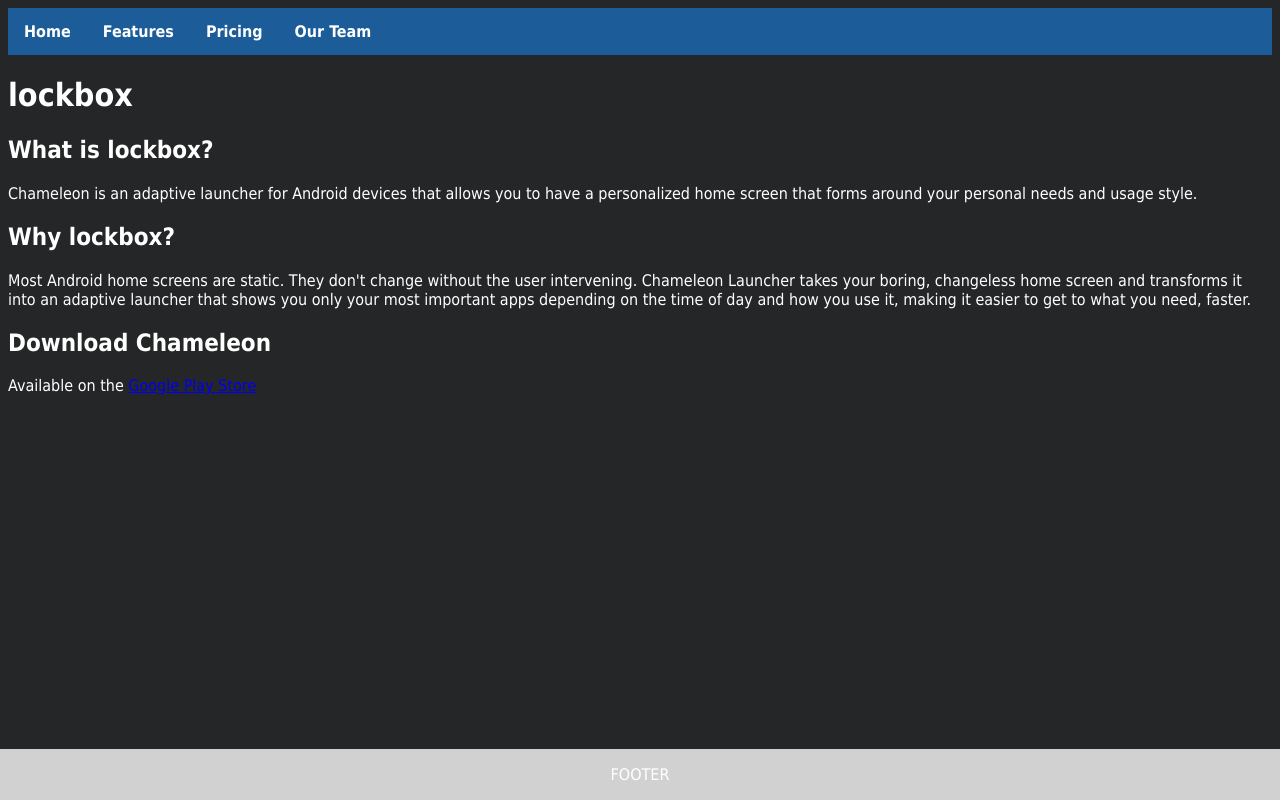
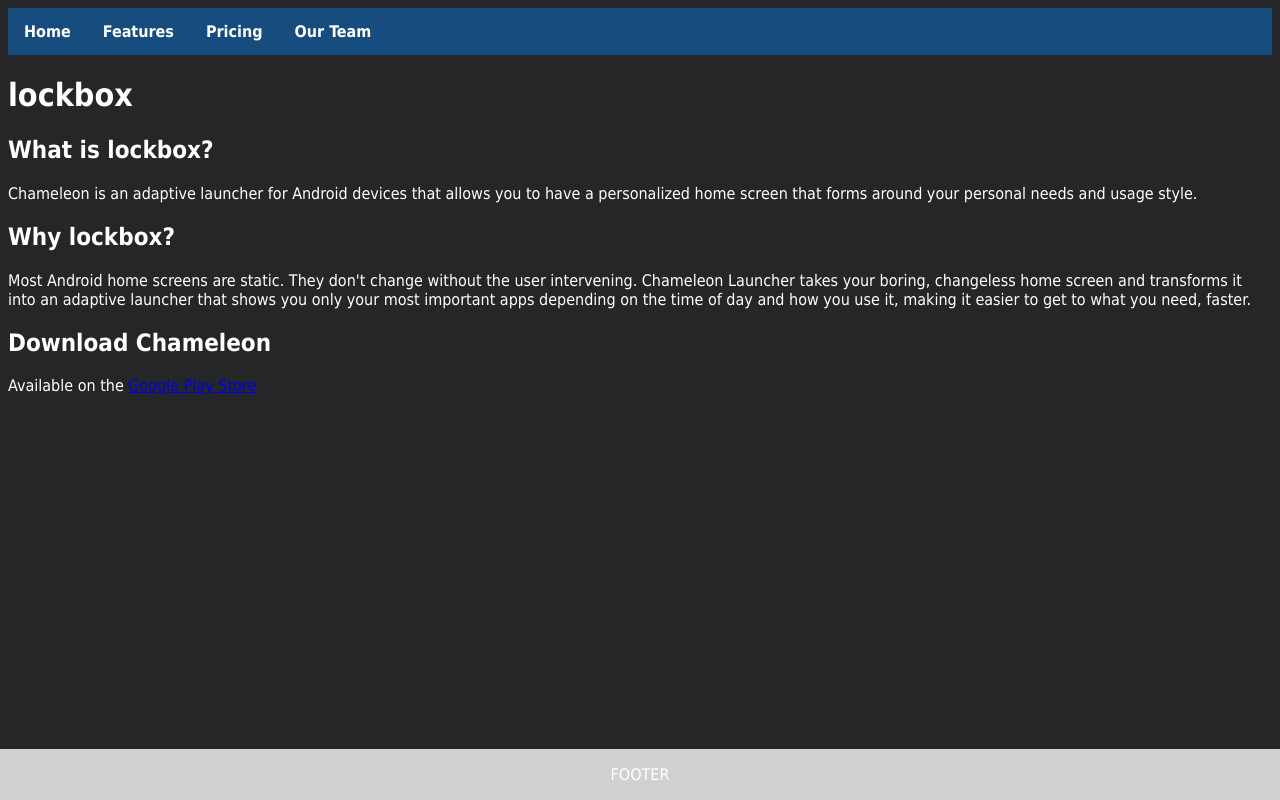
Before and after one commit to ricetech/lockbox, a plain HTML site: page public/index.html in a window 1280 px wide. Drawn offline with Linux system fonts and the light colour scheme.

Commit message:
Changed accent 1 dark colour

```diff
--- a/public/main.css
+++ b/public/main.css
@@ -5,7 +5,7 @@
 	--dark-bg-color: #252627;
 	--light-bg-color: #D1D1D1;
 	--accent-1-light: #3A7CB4;
-	--accent-1-dark: #1C5D99;
+	--accent-1-dark: #174D7E;
 	--accent-2-light: #FFAD05;
 }
 
```
